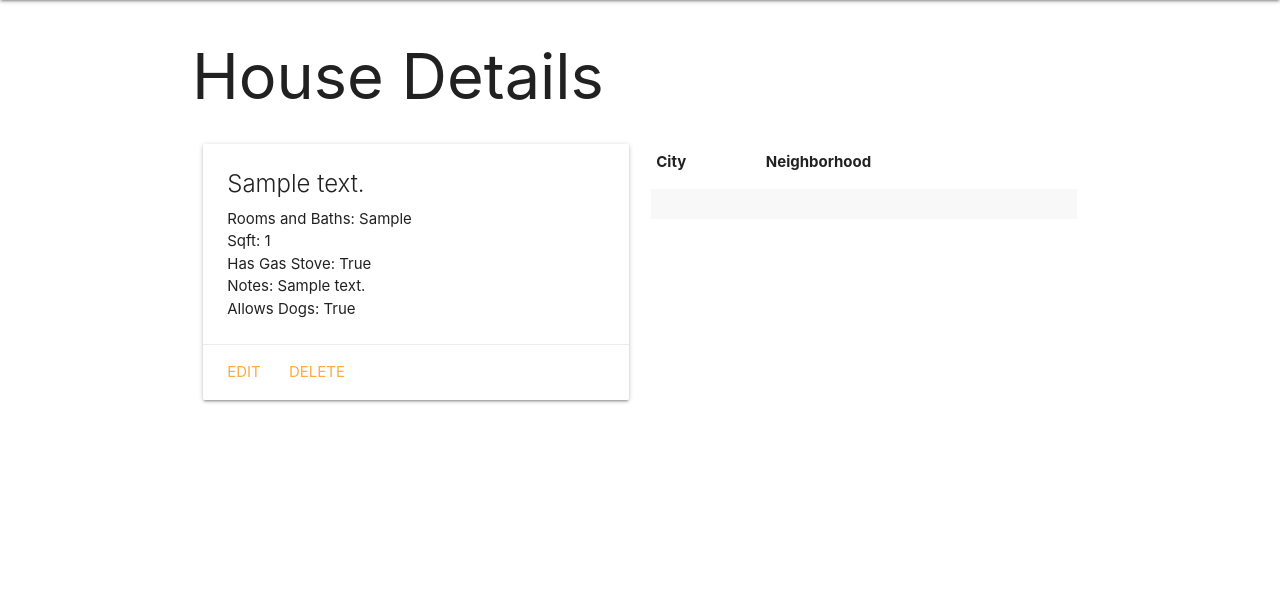
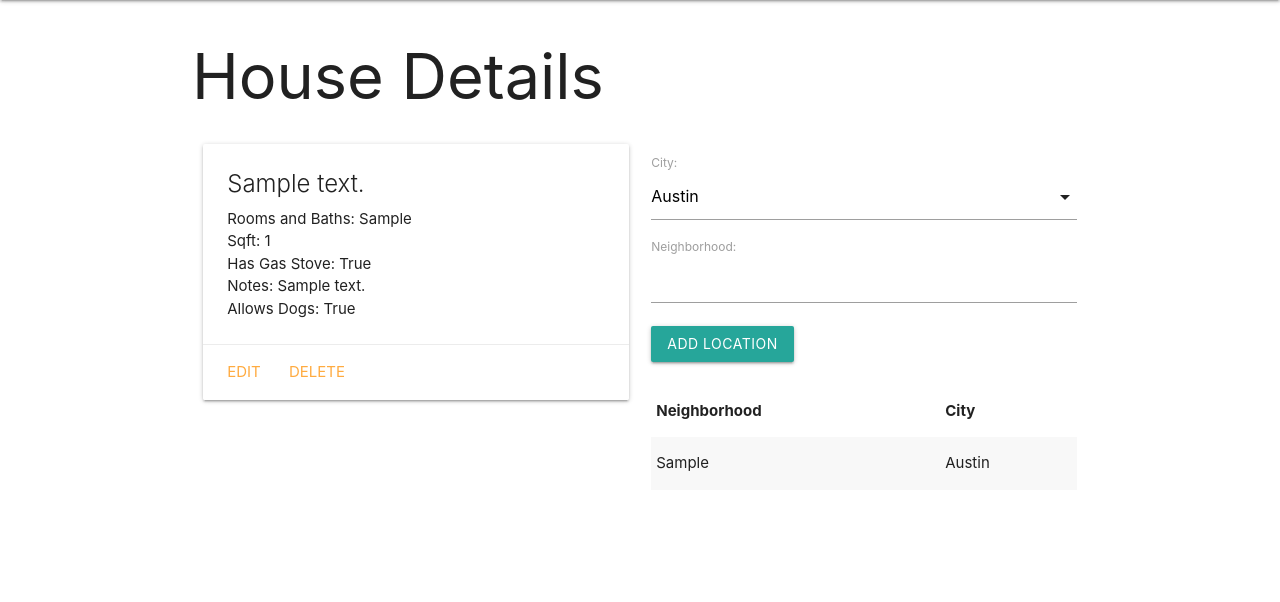
Before and after one commit to kmcclendon56/House-Collector, a Django app: page /houses/1/ in a window 1280 px wide. Shown: the part 64-666 px from the top of the page. Run offline with Django 4.2, Linux system fonts and the light colour scheme; tables that the repository leaves empty hold one stand-in row (values such as "Sample post"); lists and menus that the app fills with data are empty.

Commit message:
Fixed dropdown menu and city location

```diff
--- /dev/null
+++ b/main_app/forms.py
@@ -0,0 +1,7 @@
+from django.forms import ModelForm
+from .models import Location
+
+class LocationForm(ModelForm):
+  class Meta:
+    model = Location
+    fields = ['city', 'neighborhood']
--- a/main_app/models.py
+++ b/main_app/models.py
@@ -26,13 +26,13 @@ CITY = (
 
 class Location(models.Model):
     city = models.CharField(
-        max_length=20,
+        max_length=1,
             choices=CITY,
-            default=CITY[0] [0]
+            default=CITY[0][0]
         )
     neighborhood = models.CharField(max_length=100)
 
     house = models.ForeignKey(House, on_delete=models.CASCADE)
 
     def __str__(self):
-        return f"{self.get_city_display()} on {self.date}"
+        return f"{self.get_city_display()} on {self.city}"
--- a/main_app/templates/base.html
+++ b/main_app/templates/base.html
@@ -8,6 +8,8 @@
   <title>House Collector</title>
   <link rel="stylesheet" href="https://cdnjs.cloudflare.com/ajax/libs/materialize/1.0.0/css/materialize.min.css">
   <link rel="stylesheet" type="text/css" href="{% static 'css/style.css' %}">
+  <script src="https://cdnjs.cloudflare.com/ajax/libs/materialize/1.0.0/js/materialize.min.js"></script>
+
 </head>
 <body>
   <header class="navbar-fixed">
--- a/main_app/templates/houses/detail.html
+++ b/main_app/templates/houses/detail.html
@@ -21,19 +21,33 @@
     </div>
   </div>
   <div class="col s6">
+    <form action="{% url 'add_location' house.id %}" method="post">
+        {% csrf_token %}
+        {{ location_form.as_p }}
+        <input type="submit" class="btn" value="Add Location">
+      </form>
+      <br>
     <table class="striped">
       <thead>
-        <tr><th>City</th><th>Neighborhood</th></tr>
+        <tr><th>Neighborhood</th><th>City</th></tr>
       </thead>
       <tbody>
         {% for location in house.location_set.all %}
           <tr>
-            <td>{{location.nieghborhood}}</td>
-            <td>{{locaiton.get_city_display}}</td>
+            <td>{{location.neighborhood}}</td>
+            <td>{{location.get_city_display}}</td>
           </tr>
         {% endfor %}
       </tbody>
     </table>
   </div>
 </div>
+
+
+<script>
+    const neighborhoodEl = document.getElementById('id_neighborhood');
+
+    const selectEl = document.getElementById('id_city');
+    M.FormSelect.init(selectEl);
+</script>
 {% endblock %}
--- a/main_app/urls.py
+++ b/main_app/urls.py
@@ -9,4 +9,5 @@ urlpatterns = [
     path('houses/create/', views.HouseCreate.as_view(), name='houses_create'),
     path('houses/<int:pk>/update/', views.HouseUpdate.as_view(), name='houses_update'),
     path('houses/<int:pk>/delete/', views.HouseDelete.as_view(), name='houses_delete'),
+    path('houses/<int:house_id>/add_location/', views.add_location, name='add_location'),
 ]
--- a/main_app/views.py
+++ b/main_app/views.py
@@ -1,8 +1,8 @@
-from django.shortcuts import render
+from django.shortcuts import render, redirect
 from django.http import HttpResponse
 from django.views.generic.edit import CreateView, UpdateView, DeleteView
 from .models import House
-
+from .forms import LocationForm
 
 
 def home(request):
@@ -17,7 +17,18 @@ def houses_index(request):
 
 def houses_detail(request, house_id):
     house = House.objects.get(id=house_id)
-    return render(request, 'houses/detail.html', {'house': house})
+    location_form = LocationForm()
+    return render(request, 'houses/detail.html', {
+        'house': house, 'location_form': location_form
+        })
+
+def add_location(request, house_id):
+    form = LocationForm(request.POST)
+    if form.is_valid():
+        new_location = form.save(commit=False)
+        new_location.house_id = house_id
+        new_location.save()
+    return redirect('detail', house_id=house_id)
 
 class HouseCreate(CreateView):
     model = House
```
Also changed, not shown: main_app/static/css/style.css (line endings or trailing spaces).
